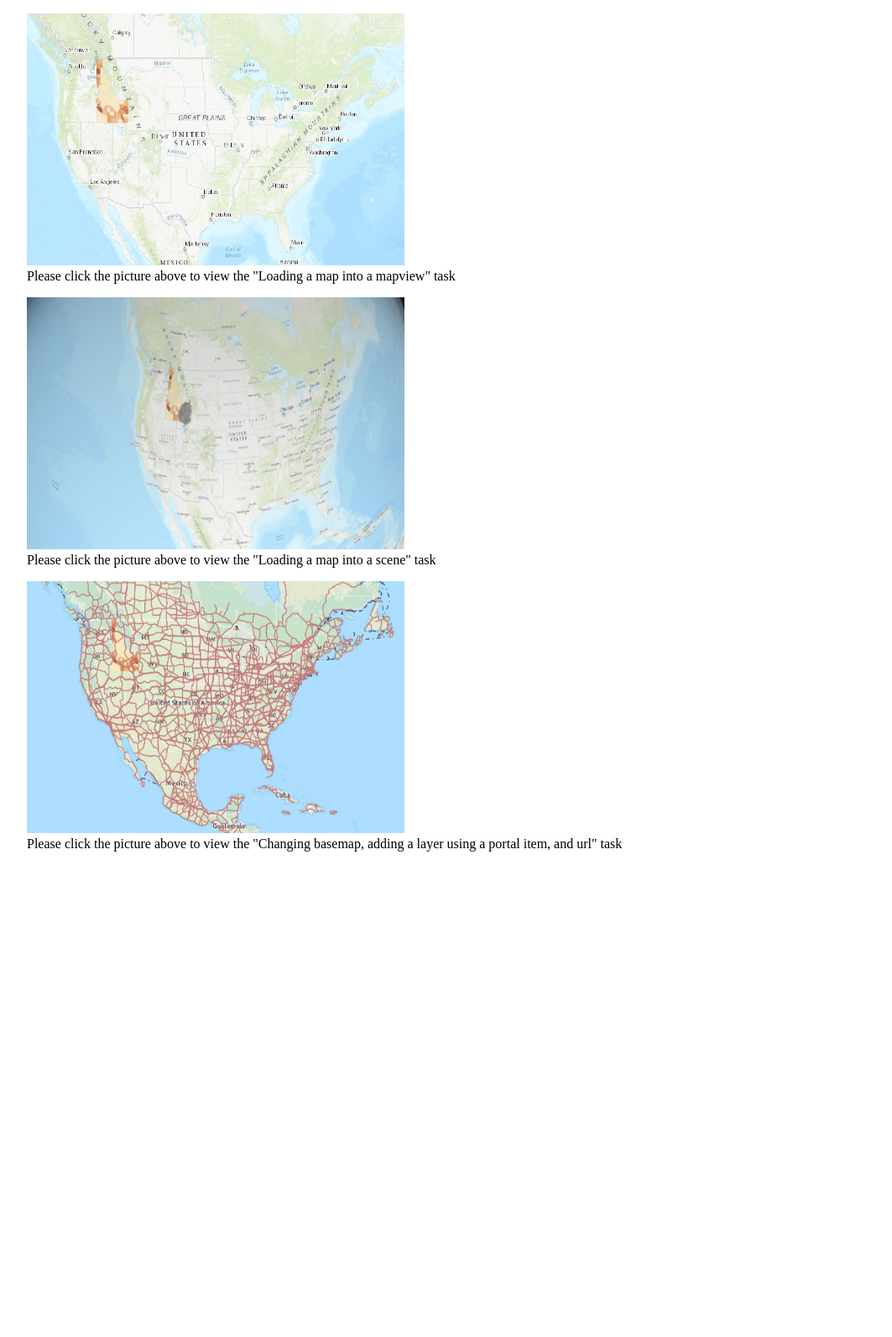
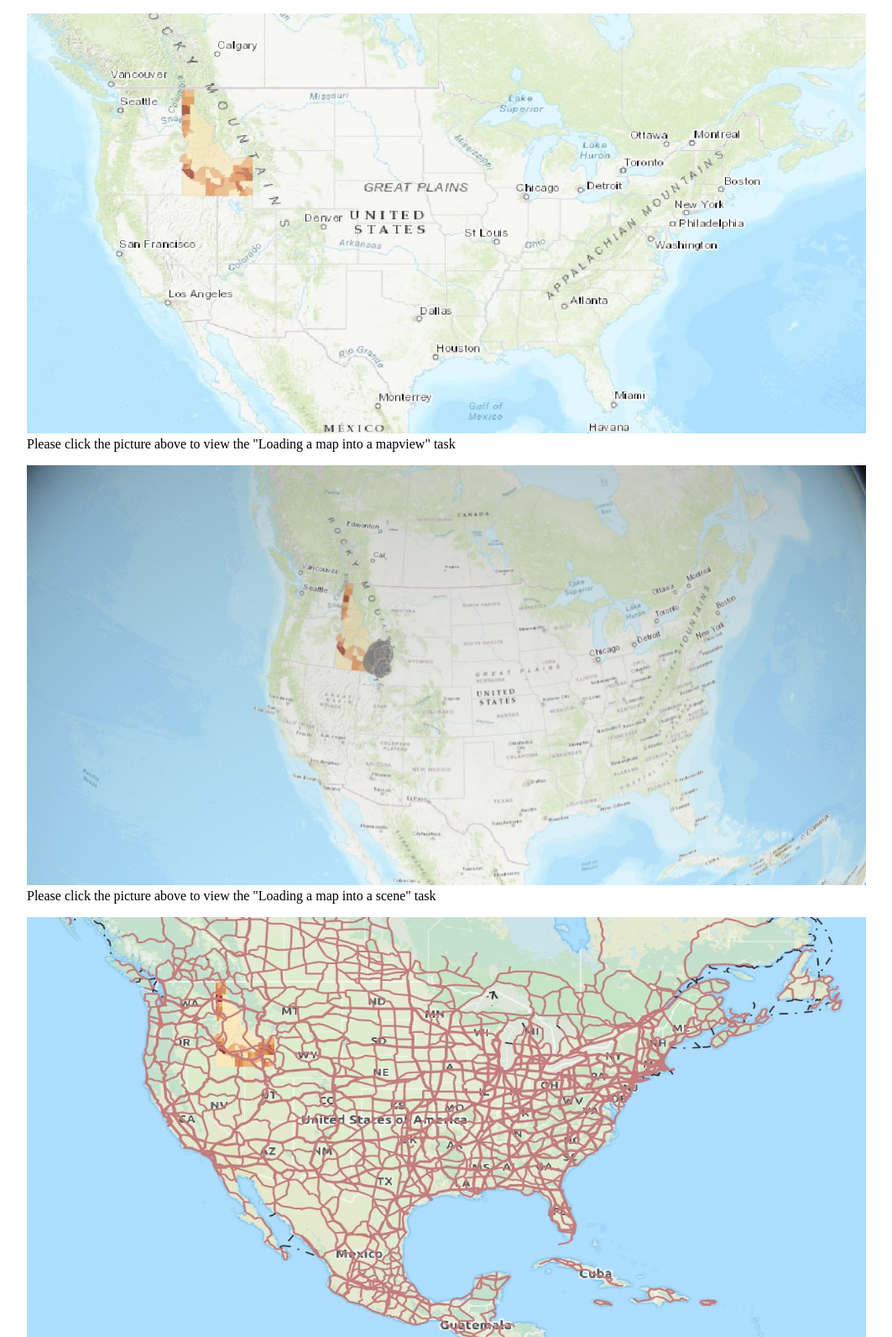
Before and after one commit to Michael-Adeuga/Lab, a plain HTML site: page docs/index.html in a window 1280 px wide. Shown: the top 1592 px of the page at 84% size, without its empty margins (16-1079 px from the left). Before the commit the page ends 1030 px from the top, so only its background shows below. Drawn offline with Linux system fonts and the light colour scheme.

Commit message:
Update index.html

```diff
--- a/docs/index.html
+++ b/docs/index.html
@@ -7,17 +7,17 @@
 
     <body>
         <figure> <a href="Lesson5Map1ArctoMap_AdeugaAdewoleMichael.html">
-            <img src="Images/Part1.JPG" width="450" height= "300"></a>
+            <img src="Images/Part1.JPG" width="1000" height= "500"></a>
             <figcaption> Please click the picture above to view the "Loading a map into a mapview" task</figcaption>
         </figure>
 
         <figure> <a href="Lesson5Map2ArctoScene_AdeugaAdewole.html">
-            <img src = "Images/Part2.JPG" width="450" height= "300"></a>
+            <img src = "Images/Part2.JPG" width="1000" height= "500"></a>
             <figcaption> Please click the picture above to view the "Loading a map into a scene" task</figcaption>
         </figure>
 
         <figure> <a href = "Lesson5Map3basemapLayers_AdeugaAdewoleMichael.html">
-            <img src = "Images/Part3.JPG" width="450" height= "300"> </a>
+            <img src = "Images/Part3.JPG" width="1000" height= "500"> </a>
             <figcaption> Please click the picture above to view the "Changing basemap, adding a layer using a portal item, and url" task
             </figcaption>
         </figure>
```
